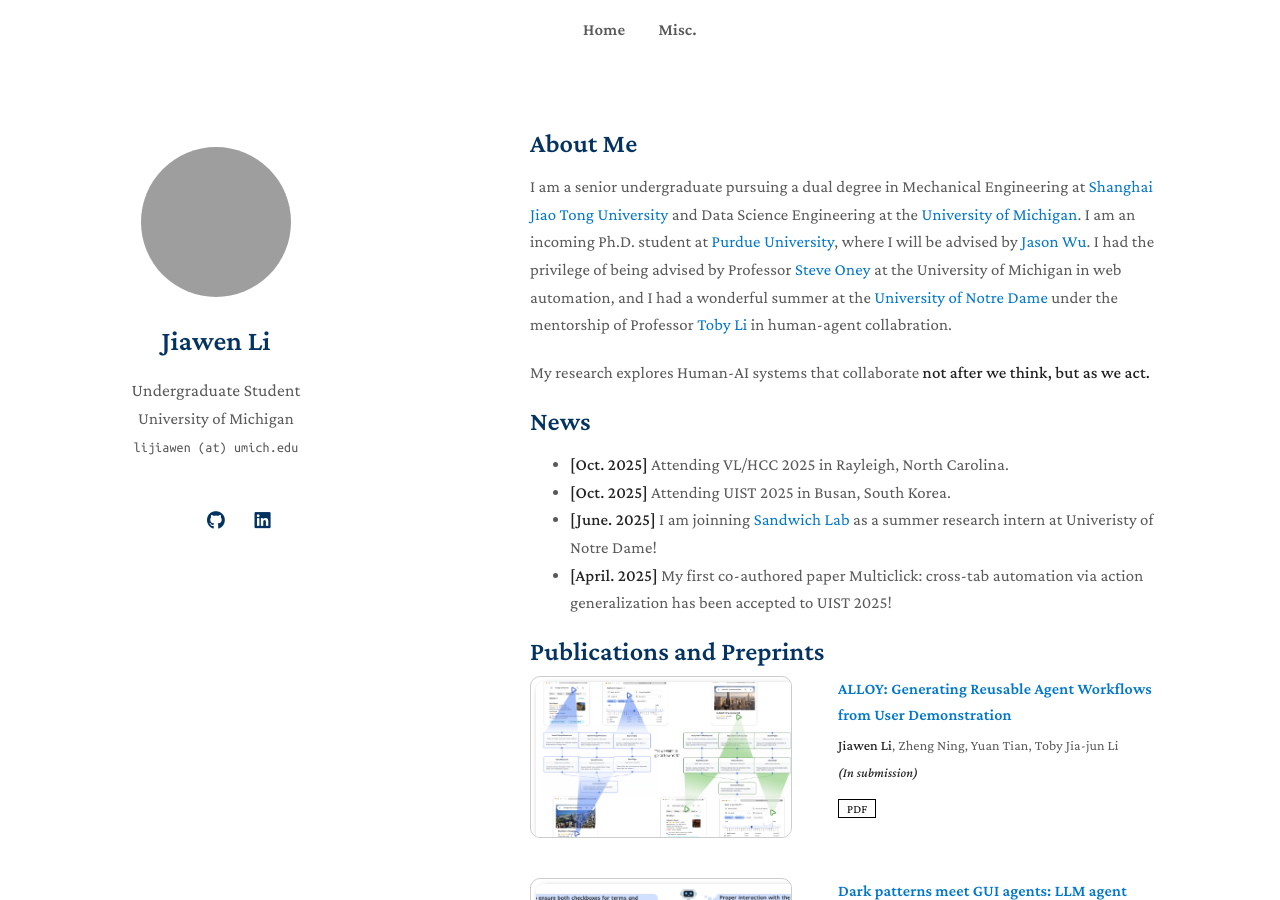
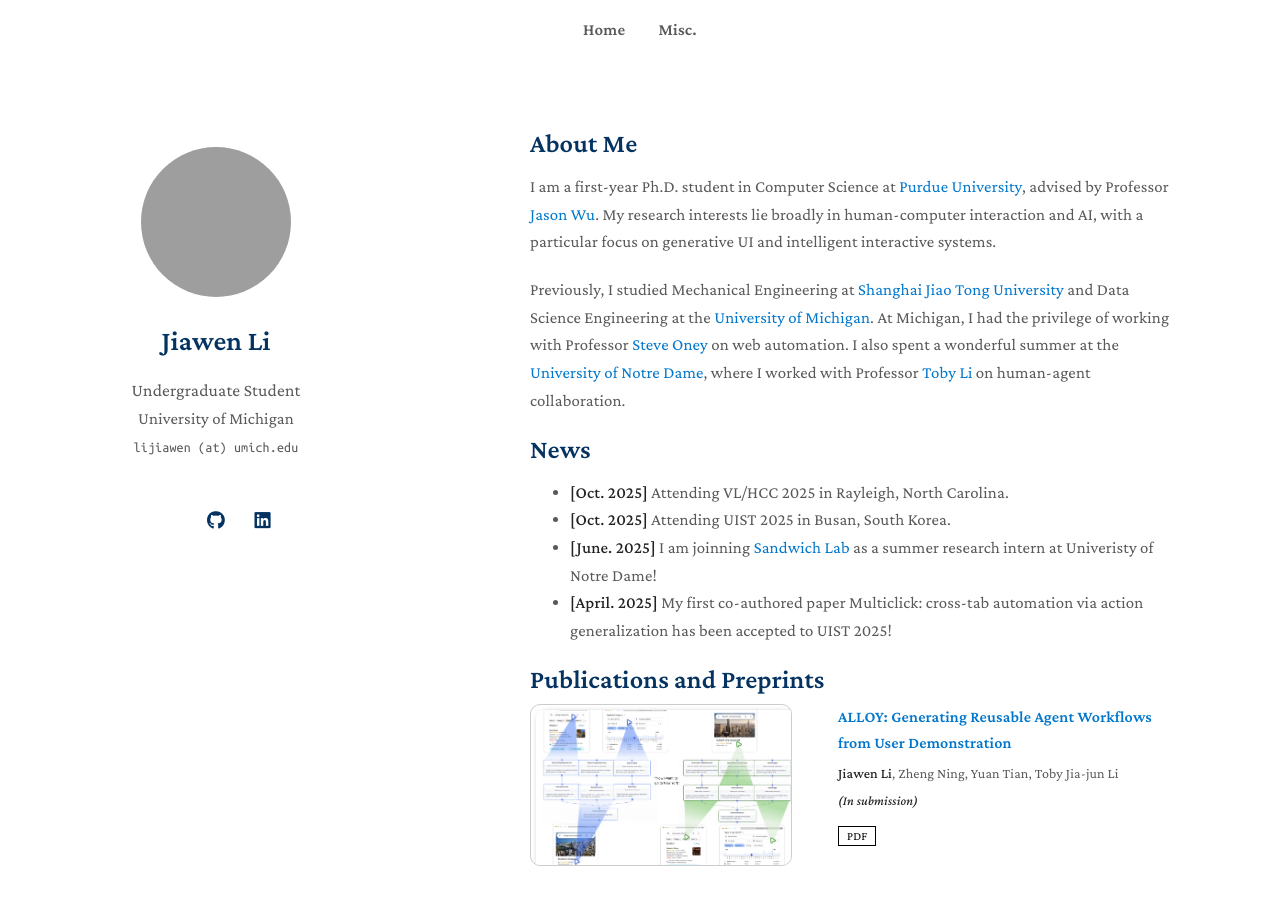
Before and after one commit to Jiawen-lee/JiawenLi, a Jekyll site: the page built from index.md, in a window 1280 px wide and 900 px high. Built offline with Jekyll 4.4.1, drawn with Linux system fonts in a browser that asks for light colours; a style sheet for code colours, icons or effects is not loaded; our own code applies the rules of GitHub Pages for plain Markdown files; grey boxes are pictures that could not be loaded.

Commit message:
Update index.md

```diff
--- a/index.md
+++ b/index.md
@@ -4,10 +4,9 @@ layout: homepage
 
 ## About Me
 
-I am a senior undergraduate pursuing a dual degree in Mechanical Engineering at [Shanghai Jiao Tong University](https://en.sjtu.edu.cn/) and Data Science Engineering at the [University of Michigan](https://umich.edu/). I am an incoming Ph.D. student at [Purdue University](https://www.purdue.edu/), where I will be advised by [Jason Wu](https://jasonwunix.com/).
-I had the privilege of being advised by Professor [Steve Oney](https://from.so/) at the University of Michigan in web automation, and I had a wonderful summer at the [University of Notre Dame](https://www.nd.edu/) under the mentorship of Professor [Toby Li](https://toby.li/) in human-agent collabration.
+I am a first-year Ph.D. student in Computer Science at [Purdue University](https://www.purdue.edu/), advised by Professor [Jason Wu](https://jasonwunix.com/). My research interests lie broadly in human-computer interaction and AI, with a particular focus on generative UI and intelligent interactive systems.
 
-My research explores Human-AI systems that collaborate **not after we think, but as we act.**
+Previously, I studied Mechanical Engineering at [Shanghai Jiao Tong University](https://en.sjtu.edu.cn/) and Data Science Engineering at the [University of Michigan](https://umich.edu/). At Michigan, I had the privilege of working with Professor [Steve Oney](https://from.so/) on web automation. I also spent a wonderful summer at the [University of Notre Dame](https://www.nd.edu/), where I worked with Professor [Toby Li](https://toby.li/) on human-agent collaboration.
 
 
 ## News
```
